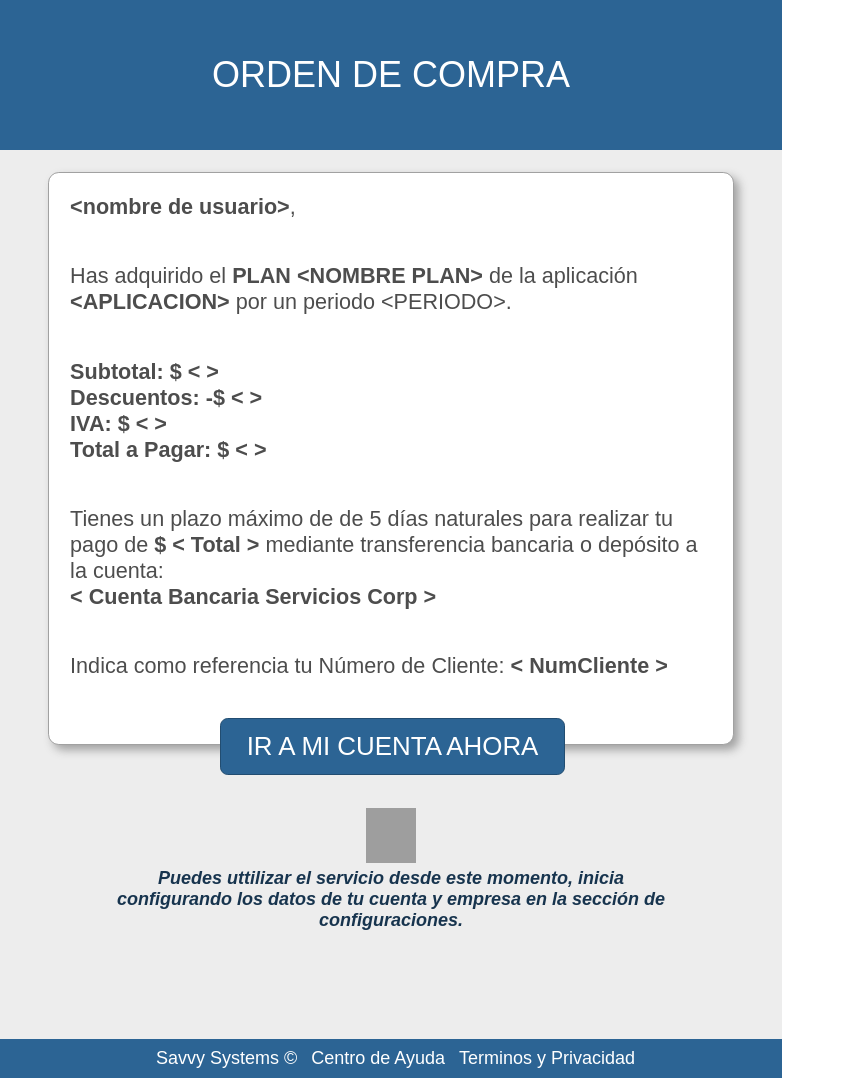
After one commit to green1234/Eaccount, a PHP site: page /xmlrpc/server/templates/compra.php in a window 1280 px wide. The commit adds this page. Shown: the whole page, without its empty margins (0-845 px from the left). Run offline with PHP 8.4, Linux system fonts and the light colour scheme; grey boxes are pictures that could not be loaded.

Commit message:
Agregados diseño de templates de correo de confirmacion y orden de compra

```diff
--- /dev/null
+++ b/server/templates/compra.php
@@ -0,0 +1,234 @@
+<!DOCTYPE html>
+<html lang="en">
+<head>
+	<meta charset="UTF-8">
+	<title>Email Template</title>
+	<meta name="description" content="">
+    <meta name="viewport" content="width=device-width, initial-scale=1">
+	<style>
+
+	/*@font-face{
+	    font-family: "Corbel";
+	    src: url(fonts/Corbel.ttf);
+	}*/
+
+	a
+	{
+		text-decoration: none;
+	}
+
+	body
+	{
+		/*background-color: #ededed;*/
+		font-family: "Arial";
+		font-size: 18px;
+		margin: 0;
+		padding: 0;
+		width: 782px;
+		height: 100%;
+		min-height: 100%;
+	}
+
+	div.description
+	{
+		background-color: white;
+		box-shadow: 5px 5px 10px #a1a1a1;
+		border: 1px solid #a1a1a1;
+		border-radius: 0.5em;
+		font-size: 1.2em;
+		margin-left: 2.2em;
+		margin-right: 2.2em;
+		/*margin-top: 1em;*/
+		/*overflow: auto;
+		overflow-y: hidden;*/
+		position: relative;
+
+	}
+
+	div.description > p
+	{
+		padding: 1em;
+	}
+
+	div.description > p.datos
+	{
+		padding: 1em;
+		/*margin-bottom: 1.5em;		*/
+	}
+	div.description > p.submit
+	{
+		text-align: center;
+		position: relative;
+	}
+
+	div.description > p.submit > a.button
+	{
+		border: 1px solid #224d71;
+		background-color: #2c6494;
+		border-radius: 0.3em;
+		bottom: -1.2em;
+		color: white;
+		left: 25%;
+		/*right: 18%;*/
+		font-size: 1.2em;
+		/*margin-left: 343px;*/
+		/*margin-right: 0;*/
+		/*text-decoration: none;*/
+		text-align: center;
+		padding: 0.5em 1em 0.5em 1em;
+		position: absolute;
+	}
+
+	div.footer
+	{
+		/*position: absolute;*/
+		width: 782px;
+		bottom: 0;
+		margin-top: 5em;
+		/*top: 100%;*/
+		/*right: 0;*/
+	}
+	div.footer > ul
+	{
+		background-color: #2c6494;
+		list-style-type: none;
+		margin: 0;
+		padding: 0.5em 0 0.5em 0;
+		text-align: center;
+
+	}
+
+	div.redirect
+	{
+		padding: 1em;
+		text-align: center;
+		font-size: 1em;
+		margin-top: 2.5em;
+		margin-bottom: 1.5em;
+	}
+	div.redirect > p
+	{
+		color: #17344e;
+		padding: 0 5em 0 5em;
+	}
+
+	div.redirect > a
+	{
+		color: #2c6494;
+		display: block;
+		margin-top: 0.5em;
+		/*text-decoration: none;*/
+	}
+
+	div.footer > ul > li
+	{
+		display: inline;
+		margin-left: 0.5em;
+	}
+
+	div.footer > ul > li > a
+	{
+		color: white;
+	/*	display: block;
+		float: left;		*/
+	}
+
+	h1, p
+	{
+		margin: 0;
+		padding: 0;
+	}
+	div.header
+	{
+		position: relative;
+		background-color: #2c6494;
+		color: white;
+		height: 150px;
+		text-align: center;
+	}
+	div.header > h1
+	{
+		font-weight: normal;
+		padding: 1.5em 0 0 0;
+		/*left: 2.8em;		*/
+		/*position: absolute;*/
+		/*top: 1.5em;*/
+	}
+	div.section
+	{
+		background-color: #ededed;
+		color: #4d4d4d;
+		padding-top: 1.2em;
+		/*padding-bottom: 12em;*/
+		height: auto;
+		min-height: 100%;
+		/*overflow: auto;*/
+		/*position: relative;*/
+		/*width: 100%;*/
+	}
+
+	.logos img
+	{
+		height: 100px;
+		width: 180px;
+
+	}
+	</style>
+</head>
+<body>
+	<div class="header">
+		<h1>ORDEN DE COMPRA</h1>
+	</div>
+	<div class="section">
+		<div class="article description">
+			<p>
+				<b>&lt;nombre de usuario&gt;</b>,
+			</p>
+			<p>
+				Has adquirido el <b>PLAN &lt;NOMBRE PLAN&gt;</b> de la aplicación <b>&lt;APLICACION&gt;</b> por un periodo &lt;PERIODO&gt;.
+			</p>
+			<p class="datos">
+				<b>Subtotal: $ &lt; &gt;</b>
+				<br>
+				<b>Descuentos: -$ &lt; &gt;</b>
+				<br>
+				<b>IVA: $ &lt; &gt;</b>
+				<br>
+				<b>Total a Pagar: $ &lt; &gt;</b>
+			</p>
+			<p>
+				Tienes un plazo máximo de de 5 días naturales para realizar tu
+				<br>
+				pago de <b>$ &lt; Total &gt;</b> mediante transferencia bancaria o depósito a
+				<br>
+				la cuenta:
+				<br>
+				<b>&lt; Cuenta Bancaria Servicios Corp &gt;</b>
+			</p>
+			<p>
+				Indica como referencia tu Número de Cliente: <b>&lt; NumCliente &gt;</b>
+			</p>
+			<p class="submit">
+				<a class="button" target="_blank" href="http://savvysystems.com.mx">
+					<span>IR A MI CUENTA AHORA</span></a>
+			</p>
+		</div>
+		<div class="article redirect">
+			<p>
+				<img width="50px" height="55px" src="http://104.236.124.45/eaccount/img/g3.png">
+				<br>
+				<i><b>Puedes uttilizar el servicio desde este momento, inicia configurando los datos de tu cuenta y empresa en la sección de configuraciones.</b></i>
+			</p>
+
+		</div>
+
+		<div class="footer">
+			<ul>
+				<li ><a href="http://savvysystems.com.mx">Savvy Systems ©</a></li>
+				<li ><a href="http://savvysystems.com.mx">Centro de Ayuda</a></li>
+				<li ><a href="http://savvysystems.com.mx">Terminos y Privacidad</a></li>
+			</ul>
+		</div>
+	</div>
+</body>
+</html>
```
Also changed, not shown: server/templates/compra_tpl.php (added, +61 -0 lines), server/templates/template.php (renamed from template.php, +74 -59 lines), server/templates/tpl.php (added, +1 -0 lines), tpl.html (deleted, +0 -1 lines).
